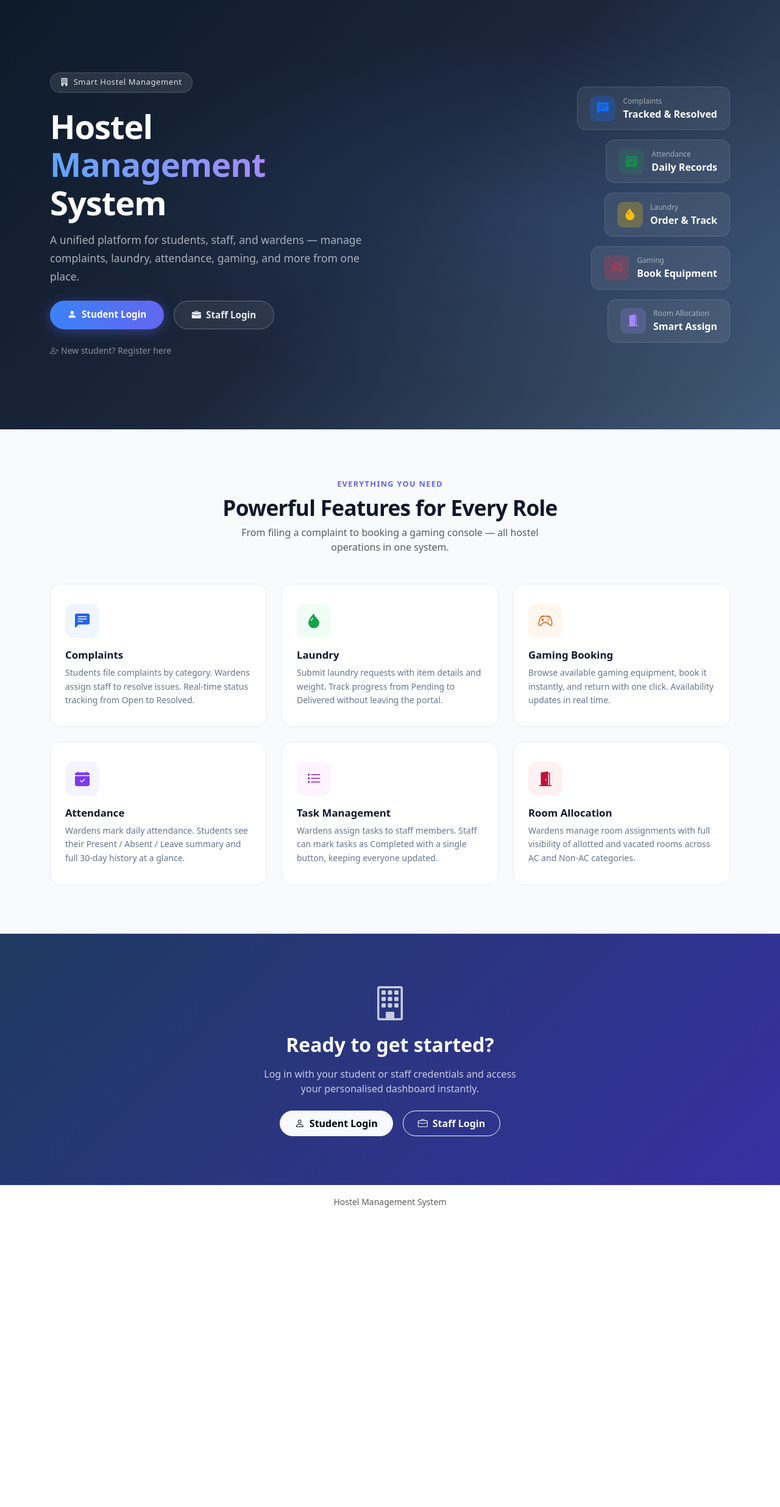
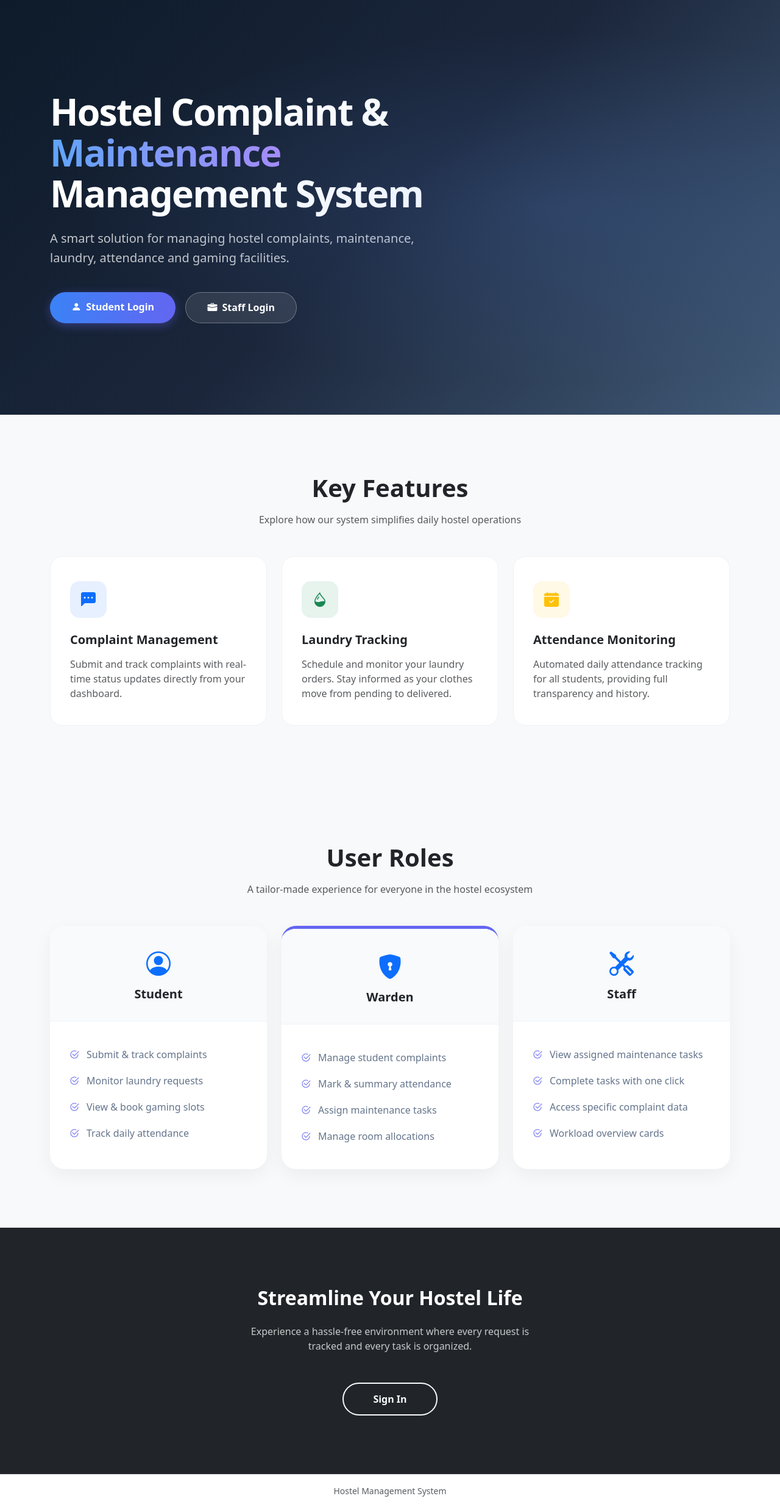
Before and after one commit to Ankit8804Sharma/Hostel-Management, a Flask app: page / in a window 1280 px wide. Shown: the part 62-2533 px from the top of the page at 61% size. Before the commit the page ends 2042 px from the top, so only its background shows below. Run offline with Flask 3, Linux system fonts and the light colour scheme.

Commit message:
feat: redesign landing page with hero section, features and roles overview

```diff
--- a/app/templates/index.html
+++ b/app/templates/index.html
@@ -1,43 +1,30 @@
 {% extends "base.html" %}
-{% block title %}Welcome{% endblock %}
+{% block title %}Home{% endblock %}
 
 {% block extra_head %}
 <style>
   .hero-section {
     background: linear-gradient(135deg, #0d1b2a 0%, #1b263b 50%, #415a77 100%);
-    min-height: 88vh;
+    min-height: 85vh;
     display: flex;
     align-items: center;
     position: relative;
     overflow: hidden;
+    color: #fff;
   }
   .hero-section::before {
     content: '';
     position: absolute;
     inset: 0;
-    background: radial-gradient(ellipse at 70% 50%, rgba(96, 153, 255, 0.12) 0%, transparent 60%);
+    background: radial-gradient(ellipse at 70% 50%, rgba(96, 153, 255, 0.15) 0%, transparent 60%);
     pointer-events: none;
   }
-  .hero-badge {
-    display: inline-flex;
-    align-items: center;
-    gap: .5rem;
-    background: rgba(255,255,255,.1);
-    border: 1px solid rgba(255,255,255,.18);
-    border-radius: 50px;
-    padding: .35rem 1rem;
-    color: rgba(255,255,255,.85);
-    font-size: .82rem;
-    letter-spacing: .04em;
+  .hero-title {
+    font-size: clamp(2.2rem, 5vw, 3.8rem);
+    font-weight: 800;
+    line-height: 1.1;
+    letter-spacing: -.03em;
     margin-bottom: 1.5rem;
-    backdrop-filter: blur(8px);
-  }
-  .hero-title {
-    font-size: clamp(2rem, 5vw, 3.4rem);
-    font-weight: 800;
-    color: #fff;
-    line-height: 1.15;
-    letter-spacing: -.02em;
   }
   .hero-title span {
     background: linear-gradient(90deg, #60a5fa, #a78bfa);
@@ -46,316 +33,218 @@
     background-clip: text;
   }
   .hero-subtitle {
-    font-size: 1.1rem;
-    color: rgba(255,255,255,.65);
-    max-width: 520px;
-    line-height: 1.7;
+    font-size: 1.25rem;
+    color: rgba(255,255,255,.75);
+    max-width: 600px;
+    margin-bottom: 2.5rem;
+    line-height: 1.6;
   }
-  .btn-hero-primary {
+  .btn-hero {
+    padding: 0.8rem 2.2rem;
+    font-weight: 600;
+    border-radius: 50px;
+    transition: all 0.3s ease;
+  }
+  .btn-student {
     background: linear-gradient(90deg, #3b82f6, #6366f1);
     border: none;
     color: #fff;
-    padding: .7rem 1.8rem;
-    border-radius: 50px;
-    font-weight: 600;
-    font-size: .95rem;
-    transition: all .25s;
-    box-shadow: 0 4px 20px rgba(99,102,241,.4);
+    box-shadow: 0 4px 15px rgba(99,102,241,0.4);
   }
-  .btn-hero-primary:hover {
-    transform: translateY(-2px);
-    box-shadow: 0 8px 28px rgba(99,102,241,.55);
+  .btn-staff {
+    background: rgba(255,255,255,0.1);
+    border: 1px solid rgba(255,255,255,0.3);
+    color: #fff;
+    backdrop-filter: blur(10px);
+  }
+  .btn-hero:hover {
+    transform: translateY(-3px);
+    box-shadow: 0 8px 25px rgba(0,0,0,0.2);
     color: #fff;
   }
-  .btn-hero-outline {
-    background: rgba(255,255,255,.07);
-    border: 1.5px solid rgba(255,255,255,.25);
-    color: rgba(255,255,255,.9);
-    padding: .7rem 1.8rem;
-    border-radius: 50px;
-    font-weight: 600;
-    font-size: .95rem;
-    transition: all .25s;
-    backdrop-filter: blur(6px);
-  }
-  .btn-hero-outline:hover {
-    background: rgba(255,255,255,.15);
-    border-color: rgba(255,255,255,.5);
-    color: #fff;
-    transform: translateY(-2px);
-  }
-  .hero-visual {
-    position: relative;
-    display: flex;
-    flex-direction: column;
-    gap: 1rem;
-    align-items: flex-end;
-  }
-  .stat-pill {
-    display: flex;
-    align-items: center;
-    gap: .75rem;
-    background: rgba(255,255,255,.07);
-    border: 1px solid rgba(255,255,255,.12);
-    border-radius: 14px;
-    padding: .85rem 1.25rem;
-    backdrop-filter: blur(10px);
-    min-width: 200px;
-    transition: transform .25s;
-    animation: floatUp .6s ease both;
-  }
-  .stat-pill:hover { transform: translateX(-4px); }
-  .stat-pill .stat-icon {
-    width: 42px; height: 42px;
-    border-radius: 10px;
-    display: flex; align-items: center; justify-content: center;
-    font-size: 1.2rem;
-    flex-shrink: 0;
-  }
-  .stat-pill .stat-label { font-size: .75rem; color: rgba(255,255,255,.55); }
-  .stat-pill .stat-value { font-size: 1rem; font-weight: 700; color: #fff; }
-  @keyframes floatUp {
-    from { opacity: 0; transform: translateY(16px); }
-    to   { opacity: 1; transform: translateY(0); }
-  }
-  .features-section {
-    background: #f8fafc;
-    padding: 5rem 0;
-  }
-  .section-eyebrow {
-    font-size: .8rem;
-    font-weight: 700;
-    letter-spacing: .1em;
-    text-transform: uppercase;
-    color: #6366f1;
-  }
-  .section-title {
-    font-size: clamp(1.6rem, 3vw, 2.2rem);
-    font-weight: 800;
-    color: #0f172a;
-    letter-spacing: -.02em;
-  }
+  .section-padding { padding: 6rem 0; }
   .feature-card {
-    border: 1px solid #e8ecf0;
-    border-radius: 18px;
-    padding: 2rem 1.5rem;
+    border: 1px solid #eef2f6;
+    border-radius: 20px;
+    padding: 2.5rem 2rem;
     background: #fff;
-    transition: all .28s cubic-bezier(.4,0,.2,1);
-    cursor: default;
+    transition: all 0.3s ease;
     height: 100%;
   }
   .feature-card:hover {
-    transform: translateY(-6px);
-    box-shadow: 0 20px 52px rgba(15,23,42,.1);
-    border-color: transparent;
+    transform: translateY(-10px);
+    box-shadow: 0 20px 40px rgba(0,0,0,0.06);
   }
-  .feature-icon-wrap {
-    width: 56px; height: 56px;
-    border-radius: 14px;
+  .feature-icon {
+    width: 60px; height: 60px;
+    border-radius: 15px;
     display: flex; align-items: center; justify-content: center;
     font-size: 1.5rem;
-    margin-bottom: 1.1rem;
-    transition: transform .28s;
+    margin-bottom: 1.5rem;
   }
-  .feature-card:hover .feature-icon-wrap { transform: scale(1.1) rotate(-4deg); }
-  .feature-card h3 {
-    font-size: 1.05rem;
-    font-weight: 700;
-    color: #0f172a;
-    margin-bottom: .5rem;
+  .role-card {
+    border-radius: 24px;
+    overflow: hidden;
+    border: none;
+    background: #fff;
+    box-shadow: 0 10px 30px rgba(0,0,0,0.05);
+    height: 100%;
   }
-  .feature-card p {
-    font-size: .875rem;
+  .role-header {
+    background: #f8fafc;
+    padding: 2rem;
+    text-align: center;
+    border-bottom: 1px solid #f1f5f9;
+  }
+  .role-body { padding: 2rem; }
+  .role-list { list-style: none; padding: 0; margin: 0; }
+  .role-list li {
+    padding: 0.6rem 0;
     color: #64748b;
-    margin-bottom: 0;
-    line-height: 1.6;
+    display: flex;
+    align-items: center;
+    gap: 0.75rem;
   }
-  .cta-section {
-    background: linear-gradient(135deg, #1e3a5f 0%, #3730a3 100%);
-    padding: 5rem 0;
-    text-align: center;
-  }
+  .role-list li i { color: #6366f1; }
 </style>
 {% endblock %}
 
 {% block content %}
-<!-- ═══ HERO ═══ -->
-<section class="hero-section" aria-labelledby="hero-heading">
+<!-- Hero Section -->
+<section class="hero-section">
   <div class="container">
-    <div class="row align-items-center g-5">
-
-      <!-- Left copy -->
-      <div class="col-lg-6">
-        <div class="hero-badge">
-          <i class="bi bi-building-fill"></i>
-          Smart Hostel Management
-        </div>
-        <h1 class="hero-title" id="hero-heading">
-          Hostel<br>
-          <span>Management</span><br>
-          System
+    <div class="row align-items-center">
+      <div class="col-lg-8">
+        <h1 class="hero-title">
+          Hostel Complaint &<br>
+          <span>Maintenance</span><br>
+          Management System
         </h1>
-        <p class="hero-subtitle mt-3 mb-4">
-          A unified platform for students, staff, and wardens — manage complaints, laundry, attendance, gaming, and more from one place.
+        <p class="hero-subtitle">
+          A smart solution for managing hostel complaints, maintenance, laundry, attendance and gaming facilities.
         </p>
         <div class="d-flex flex-wrap gap-3">
-          <a href="{{ url_for('auth.login_student') }}" class="btn btn-hero-primary" id="btn-student-login">
+          <a href="{{ url_for('auth.login_student') }}" class="btn btn-hero btn-student">
             <i class="bi bi-person-fill me-2"></i>Student Login
           </a>
-          <a href="{{ url_for('auth.login_staff') }}" class="btn btn-hero-outline" id="btn-staff-login">
+          <a href="{{ url_for('auth.login_staff') }}" class="btn btn-hero btn-staff">
             <i class="bi bi-briefcase-fill me-2"></i>Staff Login
           </a>
         </div>
-        <div class="mt-4 d-flex align-items-center gap-3">
-          <a href="{{ url_for('auth.register_student') }}" class="text-white-50 small text-decoration-none">
-            <i class="bi bi-person-plus me-1"></i>New student? Register here
-          </a>
-        </div>
       </div>
-
-      <!-- Right stat pills -->
-      <div class="col-lg-6">
-        <div class="hero-visual">
-          <div class="stat-pill" style="animation-delay:.05s">
-            <div class="stat-icon bg-primary bg-opacity-25 text-primary"><i class="bi bi-chat-left-text-fill"></i></div>
-            <div>
-              <div class="stat-label">Complaints</div>
-              <div class="stat-value">Tracked &amp; Resolved</div>
-            </div>
-          </div>
-          <div class="stat-pill" style="animation-delay:.15s">
-            <div class="stat-icon bg-success bg-opacity-25 text-success"><i class="bi bi-calendar-check-fill"></i></div>
-            <div>
-              <div class="stat-label">Attendance</div>
-              <div class="stat-value">Daily Records</div>
-            </div>
-          </div>
-          <div class="stat-pill" style="animation-delay:.25s">
-            <div class="stat-icon bg-warning bg-opacity-25 text-warning"><i class="bi bi-droplet-fill"></i></div>
-            <div>
-              <div class="stat-label">Laundry</div>
-              <div class="stat-value">Order &amp; Track</div>
-            </div>
-          </div>
-          <div class="stat-pill" style="animation-delay:.35s">
-            <div class="stat-icon bg-danger bg-opacity-25 text-danger"><i class="bi bi-controller"></i></div>
-            <div>
-              <div class="stat-label">Gaming</div>
-              <div class="stat-value">Book Equipment</div>
-            </div>
-          </div>
-          <div class="stat-pill" style="animation-delay:.45s">
-            <div class="stat-icon" style="background:rgba(168,139,250,.2); color:#a78bfa;"><i class="bi bi-door-open-fill"></i></div>
-            <div>
-              <div class="stat-label">Room Allocation</div>
-              <div class="stat-value">Smart Assign</div>
-            </div>
-          </div>
-        </div>
-      </div>
-
     </div>
   </div>
 </section>
 
-<!-- ═══ FEATURES ═══ -->
-<section class="features-section" aria-labelledby="features-heading">
+<!-- Features Section -->
+<section class="section-padding bg-light">
   <div class="container">
     <div class="text-center mb-5">
-      <div class="section-eyebrow mb-2">Everything You Need</div>
-      <h2 class="section-title" id="features-heading">Powerful Features for Every Role</h2>
-      <p class="text-muted mt-2" style="max-width:520px;margin:auto;">
-        From filing a complaint to booking a gaming console — all hostel operations in one system.
-      </p>
+      <h2 class="fw-bold h1 mb-3">Key Features</h2>
+      <p class="text-muted">Explore how our system simplifies daily hostel operations</p>
     </div>
-
     <div class="row g-4">
-
-      <!-- Complaints -->
-      <div class="col-sm-6 col-lg-4">
+      <div class="col-md-4">
         <div class="feature-card">
-          <div class="feature-icon-wrap" style="background:#eff6ff; color:#2563eb;">
-            <i class="bi bi-chat-left-text-fill"></i>
+          <div class="feature-icon bg-primary bg-opacity-10 text-primary">
+            <i class="bi bi-chat-left-dots-fill"></i>
           </div>
-          <h3>Complaints</h3>
-          <p>Students file complaints by category. Wardens assign staff to resolve issues. Real-time status tracking from Open to Resolved.</p>
+          <h3 class="h5 fw-bold mb-3">Complaint Management</h3>
+          <p class="text-muted mb-0">Submit and track complaints with real-time status updates directly from your dashboard.</p>
         </div>
       </div>
-
-      <!-- Laundry -->
-      <div class="col-sm-6 col-lg-4">
+      <div class="col-md-4">
         <div class="feature-card">
-          <div class="feature-icon-wrap" style="background:#f0fdf4; color:#16a34a;">
-            <i class="bi bi-droplet-fill"></i>
+          <div class="feature-icon bg-success bg-opacity-10 text-success">
+            <i class="bi bi-droplet-half"></i>
           </div>
-          <h3>Laundry</h3>
-          <p>Submit laundry requests with item details and weight. Track progress from Pending to Delivered without leaving the portal.</p>
+          <h3 class="h5 fw-bold mb-3">Laundry Tracking</h3>
+          <p class="text-muted mb-0">Schedule and monitor your laundry orders. Stay informed as your clothes move from pending to delivered.</p>
         </div>
       </div>
-
-      <!-- Gaming -->
-      <div class="col-sm-6 col-lg-4">
+      <div class="col-md-4">
         <div class="feature-card">
-          <div class="feature-icon-wrap" style="background:#fff7ed; color:#ea580c;">
-            <i class="bi bi-controller"></i>
+          <div class="feature-icon bg-warning bg-opacity-10 text-warning">
+            <i class="bi bi-calendar-check-fill"></i>
           </div>
-          <h3>Gaming Booking</h3>
-          <p>Browse available gaming equipment, book it instantly, and return with one click. Availability updates in real time.</p>
+          <h3 class="h5 fw-bold mb-3">Attendance Monitoring</h3>
+          <p class="text-muted mb-0">Automated daily attendance tracking for all students, providing full transparency and history.</p>
         </div>
       </div>
-
-      <!-- Attendance -->
-      <div class="col-sm-6 col-lg-4">
-        <div class="feature-card">
-          <div class="feature-icon-wrap" style="background:#f5f3ff; color:#7c3aed;">
-            <i class="bi bi-calendar-check-fill"></i>
-          </div>
-          <h3>Attendance</h3>
-          <p>Wardens mark daily attendance. Students see their Present / Absent / Leave summary and full 30-day history at a glance.</p>
-        </div>
-      </div>
-
-      <!-- Tasks -->
-      <div class="col-sm-6 col-lg-4">
-        <div class="feature-card">
-          <div class="feature-icon-wrap" style="background:#fdf4ff; color:#a21caf;">
-            <i class="bi bi-list-task"></i>
-          </div>
-          <h3>Task Management</h3>
-          <p>Wardens assign tasks to staff members. Staff can mark tasks as Completed with a single button, keeping everyone updated.</p>
-        </div>
-      </div>
-
-      <!-- Room Allocation -->
-      <div class="col-sm-6 col-lg-4">
-        <div class="feature-card">
-          <div class="feature-icon-wrap" style="background:#fff1f2; color:#be123c;">
-            <i class="bi bi-door-open-fill"></i>
-          </div>
-          <h3>Room Allocation</h3>
-          <p>Wardens manage room assignments with full visibility of allotted and vacated rooms across AC and Non-AC categories.</p>
-        </div>
-      </div>
-
     </div>
   </div>
 </section>
 
-<!-- ═══ CTA ═══ -->
-<section class="cta-section" aria-labelledby="cta-heading">
+<!-- Roles Section -->
+<section class="section-padding">
   <div class="container">
-    <i class="bi bi-building display-4 text-white opacity-75 d-block mb-3"></i>
-    <h2 class="h2 fw-bold text-white mb-3" id="cta-heading">Ready to get started?</h2>
-    <p class="text-white opacity-75 mb-4" style="max-width:420px;margin:auto;">
-      Log in with your student or staff credentials and access your personalised dashboard instantly.
-    </p>
-    <div class="d-flex flex-wrap justify-content-center gap-3">
-      <a href="{{ url_for('auth.login_student') }}" class="btn btn-light fw-semibold px-4 py-2 rounded-pill" id="cta-student-login">
-        <i class="bi bi-person me-2"></i>Student Login
-      </a>
-      <a href="{{ url_for('auth.login_staff') }}" class="btn btn-outline-light fw-semibold px-4 py-2 rounded-pill" id="cta-staff-login">
-        <i class="bi bi-briefcase me-2"></i>Staff Login
-      </a>
+    <div class="text-center mb-5">
+      <h2 class="fw-bold h1 mb-3">User Roles</h2>
+      <p class="text-muted">A tailor-made experience for everyone in the hostel ecosystem</p>
+    </div>
+    <div class="row g-4">
+      <!-- Student -->
+      <div class="col-lg-4">
+        <div class="role-card">
+          <div class="role-header">
+            <div class="fs-1 mb-2 text-primary"><i class="bi bi-person-circle"></i></div>
+            <h3 class="h5 fw-bold mb-0">Student</h3>
+          </div>
+          <div class="role-body">
+            <ul class="role-list">
+              <li><i class="bi bi-check2-circle"></i> Submit & track complaints</li>
+              <li><i class="bi bi-check2-circle"></i> Monitor laundry requests</li>
+              <li><i class="bi bi-check2-circle"></i> View & book gaming slots</li>
+              <li><i class="bi bi-check2-circle"></i> Track daily attendance</li>
+            </ul>
+          </div>
+        </div>
+      </div>
+      <!-- Warden -->
+      <div class="col-lg-4">
+        <div class="role-card border-primary" style="border-top: 5px solid #6366f1 !important;">
+          <div class="role-header">
+            <div class="fs-1 mb-2 text-primary"><i class="bi bi-shield-lock-fill"></i></div>
+            <h3 class="h5 fw-bold mb-0">Warden</h3>
+          </div>
+          <div class="role-body">
+            <ul class="role-list">
+              <li><i class="bi bi-check2-circle"></i> Manage student complaints</li>
+              <li><i class="bi bi-check2-circle"></i> Mark & summary attendance</li>
+              <li><i class="bi bi-check2-circle"></i> Assign maintenance tasks</li>
+              <li><i class="bi bi-check2-circle"></i> Manage room allocations</li>
+            </ul>
+          </div>
+        </div>
+      </div>
+      <!-- Staff -->
+      <div class="col-lg-4">
+        <div class="role-card">
+          <div class="role-header">
+            <div class="fs-1 mb-2 text-primary"><i class="bi bi-tools"></i></div>
+            <h3 class="h5 fw-bold mb-0">Staff</h3>
+          </div>
+          <div class="role-body">
+            <ul class="role-list">
+              <li><i class="bi bi-check2-circle"></i> View assigned maintenance tasks</li>
+              <li><i class="bi bi-check2-circle"></i> Complete tasks with one click</li>
+              <li><i class="bi bi-check2-circle"></i> Access specific complaint data</li>
+              <li><i class="bi bi-check2-circle"></i> Workload overview cards</li>
+            </ul>
+          </div>
+        </div>
+      </div>
+    </div>
+  </div>
+</section>
+
+<!-- Footer/CTA -->
+<section class="section-padding bg-dark text-white text-center">
+  <div class="container">
+    <h2 class="h2 fw-bold mb-4">Streamline Your Hostel Life</h2>
+    <p class="mb-5 opacity-75" style="max-width: 500px; margin: auto;">Experience a hassle-free environment where every request is tracked and every task is organized.</p>
+    <div class="d-flex justify-content-center gap-3">
+      <a href="{{ url_for('auth.login_student') }}" class="btn btn-outline-light btn-hero px-5 border-2 fw-bold">Sign In</a>
     </div>
   </div>
 </section>
```
